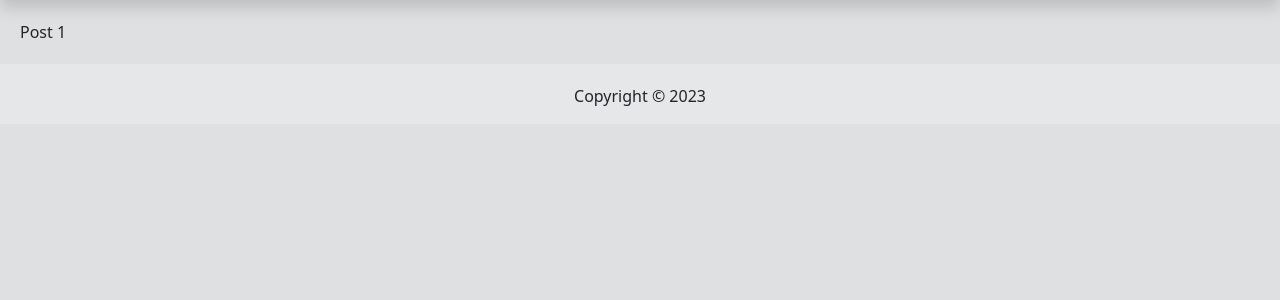
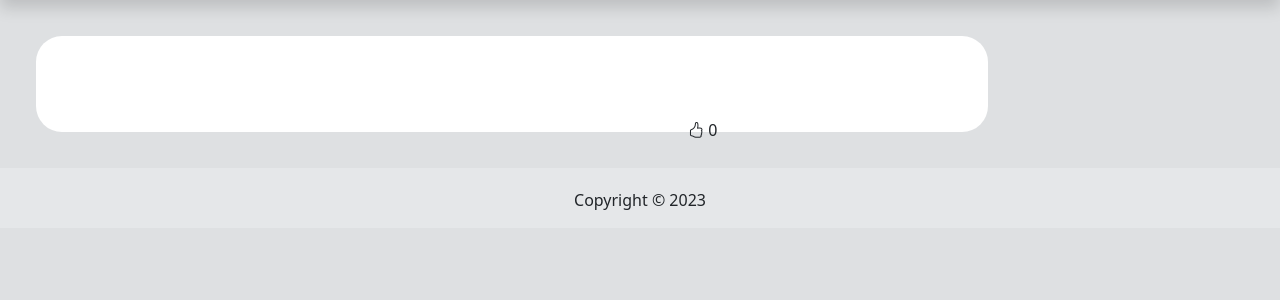
Before and after one commit to josecome/blog-website-django, a Django app: page /posts/post/1 in a window 1280 px wide. Shown: the part 42-342 px from the top of the page. Run offline with Django 4.2, Linux system fonts and the light colour scheme; data that the repository does not hold is empty; some libraries are stand-ins or nearby versions.

Commit message:
Code to display each post added

```diff
--- a/blog/templates/post.html
+++ b/blog/templates/post.html
@@ -2,7 +2,18 @@
 {% block title %}Post{% endblock %}
 {% block content %}
 <div id="app" style="width: 80%; padding: 20px;">
-Post {{ link }}
+    <div class="div_content_style" style="background-color: white; margin: 16px; padding: 40px; border-radius: 26px;">
+        <div>
+            <h3>[[ post.title ]]</h3>
+            <p>[[ post.post_content ]]</p>
+        </div>
+        <div style="float: right; width: 260px; margin-top: 2px;">
+          <span>[[ post.date_created ]]</span>
+          <span>[[ post.post_type ]]</span><br>
+          <i class="bi bi-hand-thumbs-up" class="optionsclass "></i> [[ countlikes ]]
+        </div>
+    </div>
+
 </div>
 <script>
     const { createApp, ref, onMounted } = Vue
@@ -13,28 +24,33 @@ Post {{ link }}
         const post = ref([])
         const postlikes = ref([]);
         const postcomments = ref([]);
-        const useratributes = ref([]);
         const commenttxt = ref('');
         const initialState = ref(false);
-        const path = window.location.pathname.replace('/posts/', '');
+        const countlikes = ref(0)
+        const path = window.location.pathname.replace('/posts/post/', '');
+
         const pathname = ref(path)
 
         onMounted(() => {
             if(!initialState.value){
                 axios.get(`/postdata/${ pathname.value }`).then((data) => {
-                    var post_data = data.data
-                    console.log("============vvvv======================")
-                    console.log(post_data)
+                    console.log(data.data.post_data[0].fields)
+                    var post_data = data.data.post_data[0].fields
+                    var like_data = data.data.like_data
+                    var comment_data = data.data.comment_data
+
                     post.value = post_data;
-                    let postids = post_data.map(i => {return i.fields.user})
-                    let ids_of_posts = String(postids.filter(onlyUnique))
-                    loadUserAtrib(ids_of_posts);
+                    postlikes.value = like_data;
+                    postcomments.value = comment_data;
                 });
                 initialState.value = true
             }
+
         })
+
         return {
-            post
+            post,
+            countlikes
         }
       }
     }).mount('#app')
```
